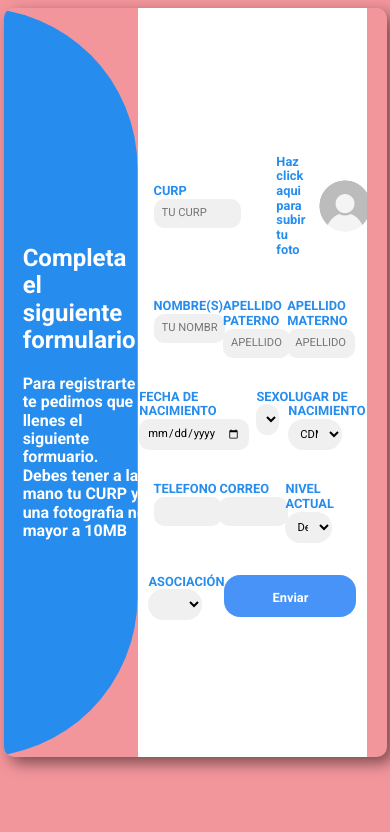
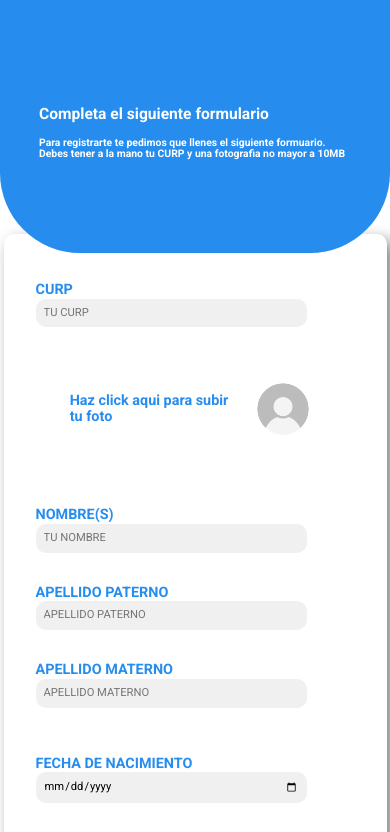
Before and after one commit to LuasDB/femepashidi, a website: page public/registro/index.html in a window 390 px wide. Both pictures are taken after a click on the link "Registrarme". Shown: the top 832 px of the page. Drawn offline with nearby package versions, Linux system fonts and the light colour scheme; some packages are replaced by stand-ins of ours; no server answers; a script that the page names is missing.

Commit message:
VERSION MOBILE PARA REGISTRO LISTA

```diff
--- a/public/registro/index.html
+++ b/public/registro/index.html
@@ -248,9 +248,148 @@
     }
 
     @media only screen and (max-width: 768px){
-    main{
+    .search-curp{
+      width: 100%;
+      height: 50%;
+      top: 0;
+      left: 0;
 
-    background-color: #f3969c;
+    }
+    .toggle-container {
+      width: 100%;
+      height: 50%;
+      top:50%;
+      left: 0;
+      border-radius: 10rem 10rem 0rem 0rem;
+
+    }
+    .image-skating{
+      position: absolute;
+      top:5%;
+      left: 2%;
+      width: 20%;
+      z-index: 100;
+    }
+    .search-curp-active{
+      position: absolute;
+      top: 40%;
+      left: 0;
+      display: flex;
+      flex-direction: column;
+      align-items: center;
+      justify-content: center;
+      width: 100%;
+      height: 50%;
+      overflow: hidden;
+      background-color: white;
+    }
+    .toogle-right {
+      width: 100%;
+      height: 100%;
+      left: 0;
+      top: 0%;
+      align-items: center;
+
+    }
+    .container-right{
+      padding: 0;
+      width: 80%;
+      font-size: small;
+    }
+    .active{
+      transform: translateY(0);
+      border-radius: 0 0rem 10rem 10rem;
+      top:0;
+      height: 30%;
+    }
+    form{
+      display: block;
+      justify-content: none;
+    }
+  }
+/* versión mobile  */
+  @media only screen and (max-width: 680px){
+    .search-curp{
+      width: 100%;
+      height: 50%;
+      top: 0;
+      left: 0;
+
+    }
+    .toggle-container {
+      width: 100%;
+      height: 50%;
+      top:50%;
+      left: 0;
+      border-radius:5rem 5rem 0rem 0rem;
+
+    }
+    .toogle-left{
+      font-size: 1rem;
+    }
+    .toogle-left img{
+      width: 40%;
+    }
+    .image-skating{
+      position: absolute;
+      top:5%;
+      left: 2%;
+      width: 25%;
+      z-index: 100;
+    }
+    .search-curp-active{
+      position: relative;
+      top: 50%;
+      left: 0;
+      display: flex;
+      flex-direction: column;
+      align-items: center;
+      justify-content: center;
+      width: 100%;
+
+
+      background-color: white;
+    }
+    .toogle-right {
+      width: 100%;
+      height: 100%;
+      left: 0;
+      top: 0%;
+      align-items: center;
+
+    }
+    .container-right{
+      padding: 0;
+      width: 80%;
+      font-size: 0.65rem;
+
+    }
+    .active{
+      transform: translateY(0);
+      border-radius: 0 0rem 5rem 5rem;
+      top:0;
+      height: 30%;
+    }
+    .col-2,.col-3{
+
+      display: flex;
+      flex-direction: column;
+
+    }
+    .search-curp-active label{
+      font-size: 0.9rem;
+      width: 100%;
+      margin: 1rem auto;
+    }
+    .registro-section{
+      display: block;
+
+      margin-top: 60%;
+    }
+    section{
+      position: static;
+      height: auto;
+
     }
 
   }
--- a/public/registro/registro.js
+++ b/public/registro/registro.js
@@ -44,23 +44,26 @@ $('.area-form').style.fontSize="10px"
  * VARIABLES API
  *******************************************************************************************************************************************/
 const server = 'http://localhost:3000/api/v1/'
-const API_USERS = `${server}users/`;
-const API_EVENTS = `${server}events/`;
-const API_ASSOCIATIONS =`${server}associations/`;
-const API_REGISTER =`${server}register/`;
+const API_USERS = `${server}users`;
+const API_EVENTS = `${server}events`;
+const API_ASSOCIATIONS =`${server}associations`;
+const API_REGISTER =`${server}register`;
 
 
 
 /***************************************************************************************************************************************
  * FUNCIONES DECLARATIVAS PARA LA APLICACIÓN
  *******************************************************************************************************************************************/
+
+
+
 //Funcion para el efecto de cambio de formulario
 const activar = ()=>{
 
   const area_form = document.querySelector('.area-form');
   const area_descripcion = document.querySelector('.area-description');
   $('.image-skating').classList.add('hidden')
-  console.log('Empezar')
+
   area_form.classList.add('active-form');
   area_descripcion.classList.add('active');
   area_right.classList.remove('hidden');
@@ -73,15 +76,14 @@ const nuevoRegistro = async()=>{
   activar();
   $('.area-form').innerHTML=`
   <form id="form_nuevo">
-  <input type="file" style="display: none;" id="file_input" name="archivo" class="envioDb">
-  <span id="nombre_archivo" style="display: none;"></span>
     <div class="col-2">
       <label for="curp">CURP
         <input type="text" placeholder="TU CURP" name="curp" id="curp">
       </label>
       <figure>
         <div>
-        <label for="curp" id="foto" id="nombre_archivo">Haz click aqui para subir tu foto
+        <label for="file_input" id="nombre_archivo">Haz click aqui para subir tu foto
+        <input type="file" style="display:none" id="file_input" name="archivo" class="envioDb fotoNueva" >
           <img src="./user.png" class="img-user" id="img_user"></div>
         </label>
       </figure>
@@ -193,22 +195,30 @@ const nuevoRegistro = async()=>{
 
     </div>
   </div>`;
-  const btn_foto = document.getElementById('foto');
-  btn_foto.onclick = (e)=>{
-    e.preventDefault()
-    document.getElementById('file_input').click();
+
+  let img = n('img_user');
+  //Funcionalidad para las imagenes
+  n('file_input').addEventListener('change', (event) => {
+    console.log(img)
+    // n('nombre_archivo').textContent= event.target.files[0].name;
+
+    const file = event.target.files[0];
+
+    if (file) {
+        const reader = new FileReader();
+
+        reader.onload = function(e) {
+          img.src = e.target.result;
+        };
+
+        reader.readAsDataURL(file);
+    }
+
   }
-  document.getElementById('file_input').addEventListener('change',function(){
-    document.getElementById('nombre_archivo').textContent= this.files[0].name;
-    const archivo = this.files[0];
-    if (archivo) {
-      const lector = new FileReader();
-      lector.addEventListener('load', function() {
-          document.getElementById('img_user').src = lector.result;
-      });
-      lector.readAsDataURL(archivo);
-  }
-  });
+  );
+
+
+
 }
 const buscarCurp=async()=>{
   if(n('curp').value.trim() === ''){
@@ -355,6 +365,22 @@ const buscarCurp=async()=>{
   });
 }
 
+const cambiarFoto = ()=>{
+  const file = $('.fotoNueva');
+  console.log(file)
+  let reader = new FileReader();
+
+  reader.onload = (e)=>{
+    console.log('Se entro al onload')
+    let img = document.getElementById('img_user');
+
+    console.log(e.target.result)
+    console.log(img)
+
+  }
+  reader.readAsDataURL(file);
+}
+
 /***************************************************************************************************************************************
  * FUNCIONES DECLARATIVAS PARA ENVIO A BASE DE DATOS
  *******************************************************************************************************************************************/
```
